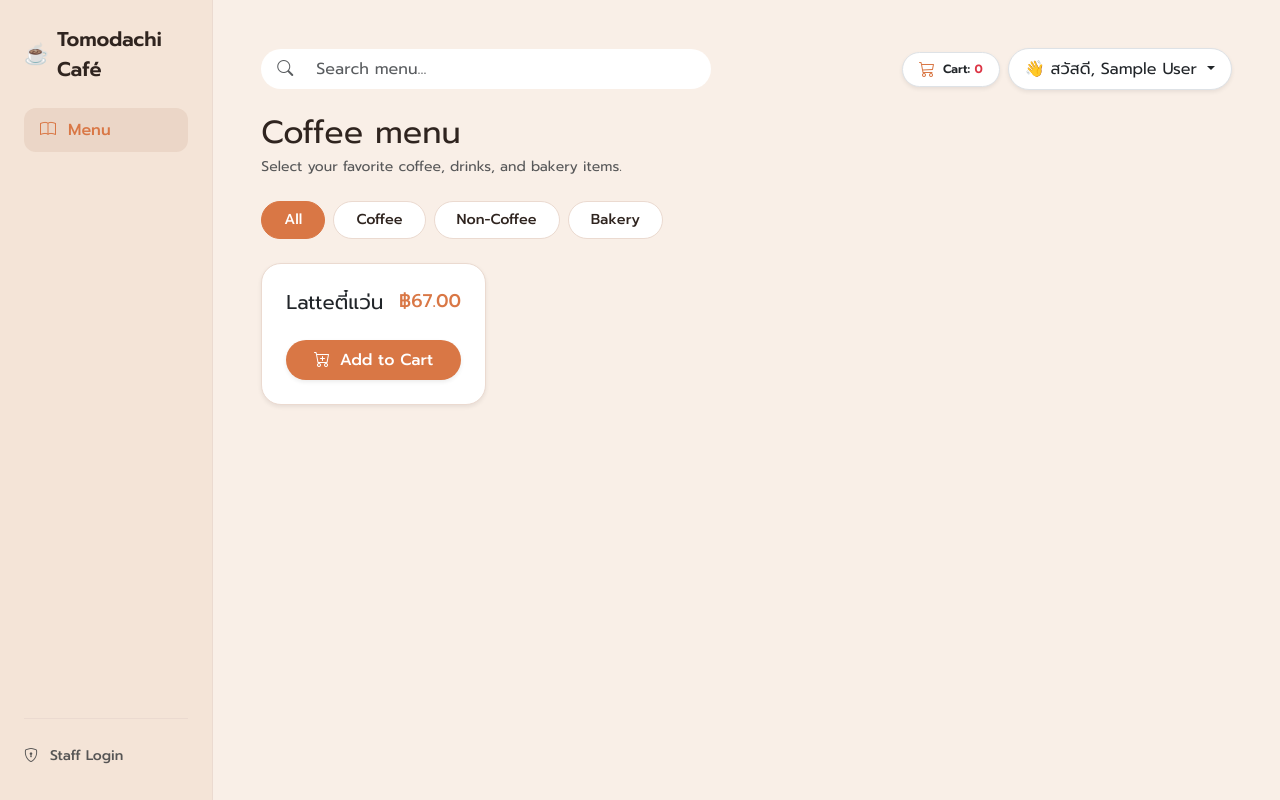
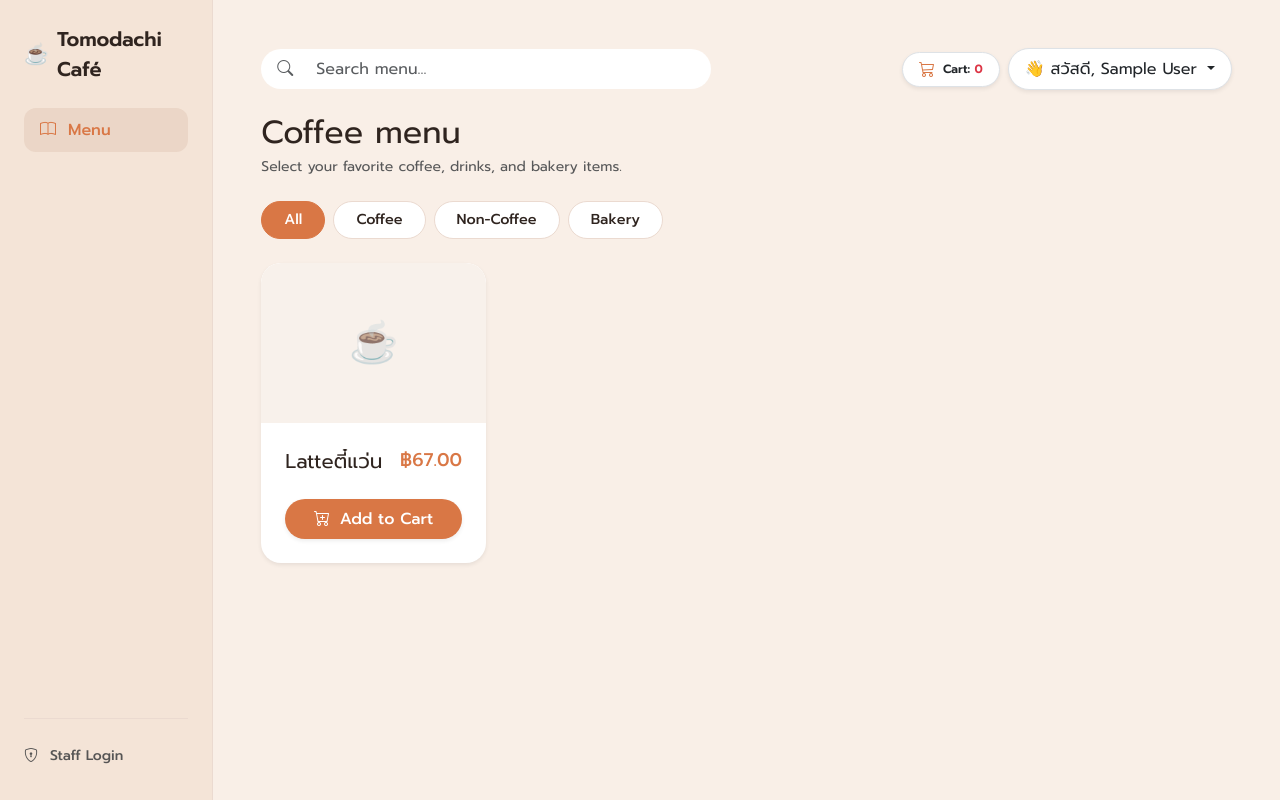
Before and after one commit to nuya13/Cafe_Project, a PHP site: page /customer.php in a window 1280 px wide. Run offline with PHP 8.4, Linux system fonts and the light colour scheme; the visitor is signed in with stand-in values (Sample User, id 1); data comes from the database, SQL or seed files in the repository; some libraries are stand-ins or nearby versions.

Commit message:
Initial commit

```diff
--- a/assets/css/style.css
+++ b/assets/css/style.css
@@ -203,3 +203,25 @@ body {
     font-weight: 600;
     font-size: 0.85rem;
 }
+.product-img-container {
+    width: 100%;
+    height: 160px;
+    overflow: hidden;
+    background-color: #F8F1EB;
+    border-top-left-radius: 20px;
+    border-top-right-radius: 20px;
+    display: flex;
+    align-items: center;
+    justify-content: center;
+}
+
+.product-img-container img {
+    width: 100%;
+    height: 100%;
+    object-fit: cover;
+    transition: transform 0.3s ease;
+}
+
+.product-card:hover .product-img-container img {
+    transform: scale(1.05);
+}
--- a/customer.php
+++ b/customer.php
@@ -3,9 +3,7 @@ if (session_status() === PHP_SESSION_NONE) {
     session_start();
 }
 
-// ตรวจสอบว่ามีการล็อกอินของลูกค้าแล้วหรือยัง
 if (!isset($_SESSION['customer_id'])) {
-    // ถ้ายังไม่ได้ล็อกอิน ให้เด้งกลับไปหน้าเข้าสู่ระบบ
     header("Location: customer_login.php");
     exit();
 }
@@ -14,13 +12,11 @@ require_once 'config/db.php';
 
 $categories = $conn->query("SELECT * FROM categories")->fetchAll();
 
-// ดึงเมนูสินค้าทั้งหมด
 $sql = "SELECT p.*, c.name AS category_name
         FROM products p
         LEFT JOIN categories c ON p.category_id = c.id
         ORDER BY p.id DESC";
 $products = $conn->query($sql)->fetchAll();
-
 
 $cart_count = isset($_SESSION['cart']) ? count($_SESSION['cart']) : 0;
 ?>
@@ -34,6 +30,28 @@ $cart_count = isset($_SESSION['cart']) ? count($_SESSION['cart']) : 0;
     <link href="https://cdn.jsdelivr.net/npm/bootstrap-icons@1.11.3/font/bootstrap-icons.min.css" rel="stylesheet">
     <link href="https://cdn.jsdelivr.net/npm/sweetalert2@11/dist/sweetalert2.min.css" rel="stylesheet">
     <link rel="stylesheet" href="assets/css/style.css">
+    <style>
+        .product-img-container {
+            width: 100%;
+            height: 160px;
+            overflow: hidden;
+            background-color: #F8F1EB;
+            border-top-left-radius: 20px;
+            border-top-right-radius: 20px;
+            display: flex;
+            align-items: center;
+            justify-content: center;
+        }
+        .product-img-container img {
+            width: 100%;
+            height: 100%;
+            object-fit: cover;
+            transition: transform 0.3s ease;
+        }
+        .product-card:hover .product-img-container img {
+            transform: scale(1.05);
+        }
+    </style>
 </head>
 <body>
 
@@ -53,7 +71,6 @@ $cart_count = isset($_SESSION['cart']) ? count($_SESSION['cart']) : 0;
                 </div>
             </div>
 
-            <!-- login ฝั่งพนักงาน -->
             <div class="pt-3 border-top" style="border-color: var(--cafe-border) !important;">
                 <a href="auth/login.php" class="nav-link-custom text-muted small px-0">
                     <i class="bi bi-shield-lock"></i> Staff Login
@@ -61,7 +78,6 @@ $cart_count = isset($_SESSION['cart']) ? count($_SESSION['cart']) : 0;
             </div>
         </aside>
 
-        <!-- สั่งอาหาร -->
         <main class="col-md-9 col-lg-10 p-4 p-md-5">
 
             <div class="d-flex flex-wrap justify-content-between align-items-center mb-4 gap-3">
@@ -75,13 +91,11 @@ $cart_count = isset($_SESSION['cart']) ? count($_SESSION['cart']) : 0;
                 </div>
 
                 <div class="d-flex align-items-center gap-2">
-                    <!-- ตะกร้าสินค้า: คลิกลิงก์เพื่อไปหน้า checkout.php -->
                     <a href="checkout.php" class="badge bg-white text-dark border p-2 px-3 rounded-pill shadow-sm d-flex align-items-center gap-2 text-decoration-none">
                         <i class="bi bi-cart3 fs-6" style="color: var(--cafe-primary) !important;"></i>
                         <span>Cart: <b id="cartCount" class="text-danger"><?= $cart_count; ?></b></span>
                     </a>
 
-                    <!-- สถานะลูกค้า -->
                     <?php if (!empty($_SESSION['customer_name'])): ?>
                         <div class="dropdown">
                             <button class="btn btn-white bg-white border rounded-pill px-3 py-2 small shadow-sm dropdown-toggle" type="button" data-bs-toggle="dropdown">
@@ -99,11 +113,9 @@ $cart_count = isset($_SESSION['cart']) ? count($_SESSION['cart']) : 0;
                 </div>
             </div>
 
-            <!-- หัวข้อเมนู -->
             <h2 class="fw-normal mb-1">Coffee menu</h2>
             <p class="text-muted small mb-4">Select your favorite coffee, drinks, and bakery items.</p>
 
-            <!-- แถบปุ่มหมวดหมู่ -->
             <div class="d-flex flex-wrap gap-2 mb-4" id="categoryPills">
                 <button type="button" class="category-pill active" data-category="">All</button>
                 <?php foreach ($categories as $cat): ?>
@@ -113,7 +125,6 @@ $cart_count = isset($_SESSION['cart']) ? count($_SESSION['cart']) : 0;
                 <?php endforeach; ?>
             </div>
 
-            <!-- กล่องแสดงรายการเมนู -->
             <div class="row g-4" id="productGrid">
                 <?php if (count($products) > 0): ?>
                     <?php foreach ($products as $p): ?>
@@ -121,14 +132,27 @@ $cart_count = isset($_SESSION['cart']) ? count($_SESSION['cart']) : 0;
                              data-name="<?= htmlspecialchars($p['name']); ?>"
                              data-category="<?= htmlspecialchars($p['category_name'] ?? ''); ?>">
 
-                            <div class="card product-card shadow-sm p-4 h-100 d-flex flex-column justify-content-between">
-                                <!-- ชื่อเมนูและราคา -->
+                            <div class="card product-card shadow-sm h-100 d-flex flex-column justify-content-between border-0">
+
+                                <div class="product-img-container position-relative">
+    <?php if (!empty($p['image'])): ?>
+        <?php $img_src = (strpos($p['image'], 'http://') === 0 || strpos($p['image'], 'https://') === 0) ? $p['image'] : 'uploads/' . $p['image']; ?>
+        <!-- รูปหลัก -->
+        <img src="<?= htmlspecialchars($img_src); ?>" alt="<?= htmlspecialchars($p['name']); ?>"
+             onerror="this.style.display='none'; this.nextElementSibling.style.display='flex';">
+
+        <div class="text-muted fs-1 position-absolute top-50 start-50 translate-middle" style="display: none;">☕</div>
+    <?php else: ?>
+        <div class="text-muted fs-1">☕</div>
+    <?php endif; ?>
+</div>
+
+                                <div class="p-4 d-flex flex-column justify-content-between flex-grow-1">
                                     <div class="d-flex justify-content-between align-items-center mb-3">
-                                    <h5 class="fw-normal mb-0 text-truncate me-2"><?= htmlspecialchars($p['name']); ?></h5>
+                                        <h5 class="fw-normal mb-0 text-truncate me-2" style="color: var(--cafe-text-dark);"><?= htmlspecialchars($p['name']); ?></h5>
                                         <span class="product-price">฿<?= number_format($p['price'], 2); ?></span>
                                     </div>
 
-                                <!-- ปุ่มสั่งซื้อ หรือ แสดง Sold Out -->
                                     <div class="mt-auto pt-2">
                                         <?php if ($p['stock'] > 0): ?>
                                             <button onclick="addToSessionCart(<?= $p['id']; ?>, '<?= htmlspecialchars($p['name']); ?>', <?= $p['price']; ?>)"
@@ -145,6 +169,8 @@ $cart_count = isset($_SESSION['cart']) ? count($_SESSION['cart']) : 0;
                                 </div>
 
                             </div>
+
+                        </div>
                     <?php endforeach; ?>
                 <?php else: ?>
                     <div class="col-12 text-center py-5 text-muted">Do not have any products available at the moment.</div>
@@ -158,7 +184,6 @@ $cart_count = isset($_SESSION['cart']) ? count($_SESSION['cart']) : 0;
 <script src="https://cdn.jsdelivr.net/npm/bootstrap@5.3.3/dist/js/bootstrap.bundle.min.js"></script>
 <script src="https://cdn.jsdelivr.net/npm/sweetalert2@11"></script>
 
-<!-- สคริปต์เชื่อมโยงปุ่ม Add to Cart ไปบันทึกใน Session ของเซิร์ฟเวอร์ -->
 <script>
 function addToSessionCart(productId, productName, productPrice) {
     let formData = new FormData();
```
Lines whose indentation alone changed are shown as unchanged.
